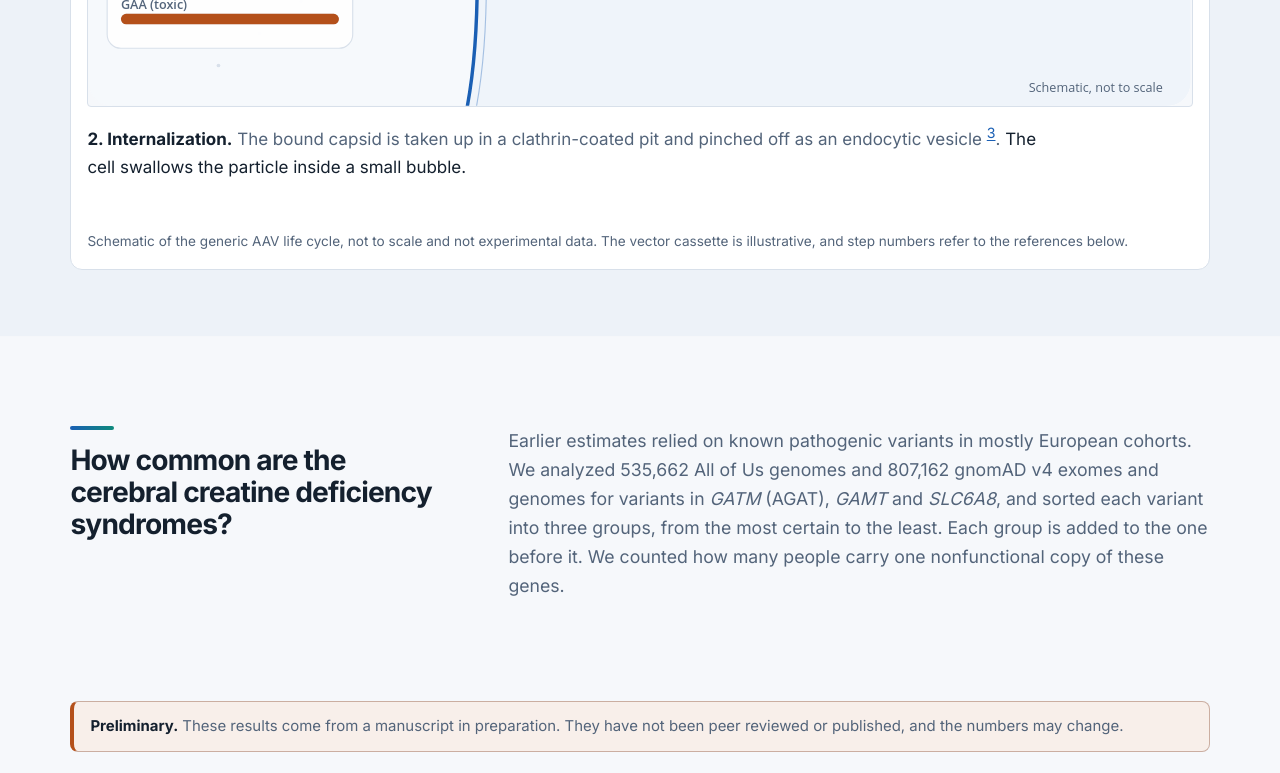
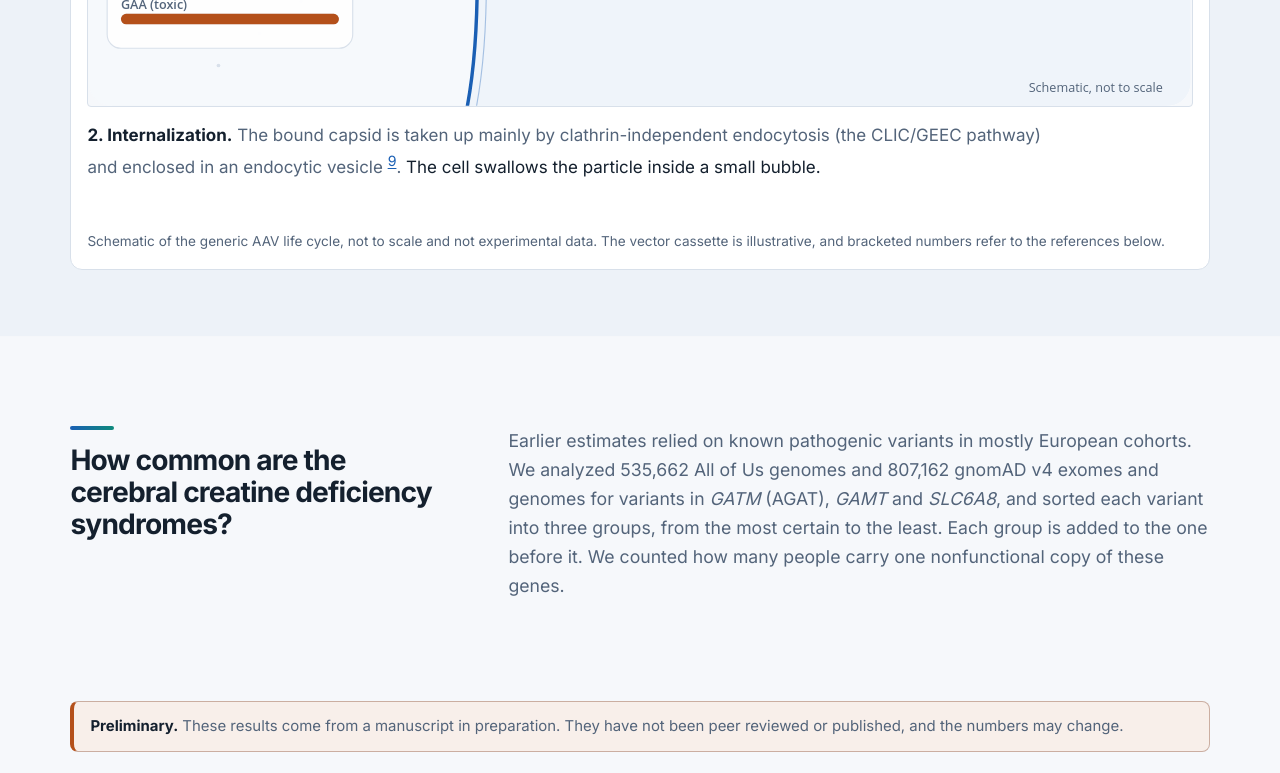
Before and after one commit to abogonie/abogonie.github.io, a plain HTML site: page index.html in a window 1280 px wide. Shown: the part 6120-6893 px from the top of the page. Drawn offline with Linux system fonts and the light colour scheme; animation ran at ten frames a second.

Commit message:
Correct AAV schematic claims and citations after fact check
- Endocytosis: mainly clathrin-independent (CLIC/GEEC) [9], replacing [3]
- Microtubule transport now cites Xiao & Samulski 2012 [10]
- VP1u exposure on acidification cites Kronenberg 2005 [11]; PLA2 role hedged
- Nuclear pore entry marked as the current model
- Khoja 2022 [8] used liver-directed AAV; say so in panel 8 and the intro
- Caption: bracketed numbers, not step numbers, refer to references

Co-Authored-By: Claude Opus 5.5 <noreply@anthropic.com>

```diff
--- a/aav.js
+++ b/aav.js
@@ -12,13 +12,13 @@
   var T_END = 29;
   var STAGES = [
     { n: "Binding", a: 0, b: 3, s: "Capsid attachment. AAV capsids (T = 1 icosahedra built from 60 VP subunits) attach to cell-surface glycans and to the essential AAV receptor AAVR (KIAA0319L) on the neuronal membrane [1,2].", l: "The viral shell docks on the neuron like a key finding its lock." },
-    { n: "Endocytosis", a: 3, b: 5.5, s: "Internalization. The bound capsid is taken up in a clathrin-coated pit and pinched off as an endocytic vesicle [3].", l: "The cell swallows the particle inside a small bubble." },
-    { n: "Transport", a: 5.5, b: 10, s: "Endosomal trafficking. The vesicle matures from early to late endosome as its pH falls, and moves along microtubules toward the nucleus [3].", l: "The bubble rides a cellular railway toward the control center." },
-    { n: "Escape", a: 10, b: 12, s: "Endosomal escape. Acidification exposes the VP1 unique region, whose phospholipase A2 domain supports release of the capsid into the cytosol [5].", l: "The shell slips out of its bubble before it can be broken down." },
-    { n: "Nuclear entry", a: 12, b: 16.5, s: "Nuclear entry. The capsid crosses the nuclear pore complex. Ubiquitinated capsids can instead be routed to the proteasome and lost [4].", l: "It has to reach the nucleus without being scrapped on the way." },
+    { n: "Endocytosis", a: 3, b: 5.5, s: "Internalization. The bound capsid is taken up mainly by clathrin-independent endocytosis (the CLIC/GEEC pathway) and enclosed in an endocytic vesicle [9].", l: "The cell swallows the particle inside a small bubble." },
+    { n: "Transport", a: 5.5, b: 10, s: "Endosomal trafficking. The vesicle matures from early to late endosome as its pH falls, and moves along microtubules toward the nucleus [3,10].", l: "The bubble rides a cellular railway toward the control center." },
+    { n: "Escape", a: 10, b: 12, s: "Endosomal escape. Acidification exposes the VP1 unique region [11], whose phospholipase A2 domain is required for infection and is thought to release the capsid into the cytosol [5].", l: "The shell slips out of its bubble before it can be broken down." },
+    { n: "Nuclear entry", a: 12, b: 16.5, s: "Nuclear entry. The capsid is thought to cross the nuclear pore complex. Ubiquitinated capsids can instead be routed to the proteasome and lost [4].", l: "It has to reach the nucleus without being scrapped on the way." },
     { n: "Uncoating", a: 16.5, b: 21, s: "Uncoating and second-strand synthesis. The capsid opens and releases a single-stranded genome flanked by inverted terminal repeats (ITRs). Second-strand synthesis, a rate-limiting step, converts it to a double-stranded episome [6].", l: "The delivered instructions are copied into a form the cell can read." },
     { n: "Transcription", a: 21, b: 24, s: "Transcription. A promoter drives the GAMT cDNA, followed by a polyadenylation signal. RNA polymerase II makes GAMT mRNA, which leaves the nucleus through nuclear pores.", l: "The cell makes working copies of the GAMT recipe." },
-    { n: "Creatine synthesis", a: 24, b: 29, s: "Translation and function. Ribosomes translate GAMT mRNA. GAMT methylates guanidinoacetate (GAA) using S-adenosylmethionine (SAM) to form creatine. AAV-mediated GAMT expression restored creatine and lowered GAA in a Gamt-deficient mouse model [8].", l: "Neurons start making the missing creatine, and the toxic GAA falls." }
+    { n: "Creatine synthesis", a: 24, b: 29, s: "Translation and function. Ribosomes translate GAMT mRNA. GAMT methylates guanidinoacetate (GAA) using S-adenosylmethionine (SAM) to form creatine. AAV-mediated GAMT expression restored creatine and lowered GAA in a Gamt-deficient mouse model. In that study GAMT was expressed in the liver, which supplied creatine to the brain [8].", l: "Neurons start making the missing creatine, and the toxic GAA falls." }
   ];
   var svgHost = document.getElementById("aavSvg"), chipsHost = document.getElementById("aavChips"), story = document.getElementById("aavStory"), playBtn = document.getElementById("aavPlay");
   var svg = el("svg", { width: "100%", height: "100%", preserveAspectRatio: "xMidYMid meet", viewBox: "0 0 960 540", role: "img", "aria-label": "Schematic of an AAV capsid binding a neuron, entering by endocytosis, trafficking to the nucleus, releasing a GAMT expression cassette, and producing GAMT enzyme that converts guanidinoacetate to creatine." }, svgHost);
--- a/index.html
+++ b/index.html
@@ -298,14 +298,14 @@
     <div class="sec-head rv">
       <p class="label">Gene delivery</p>
       <h2>How an AAV vector can restore GAMT in a neuron</h2>
-      <p>Adeno-associated virus (AAV) vectors are a leading platform for gene delivery [1], and AAV9 crosses the blood-brain barrier to transduce neurons in neonatal mice [7]. The schematic follows one capsid from the neuronal surface to a working GAMT enzyme. A viral shell with no viral genes carries a working copy of GAMT into the neuron so it can make its own creatine.</p>
+      <p>Adeno-associated virus (AAV) vectors are a leading platform for gene delivery [1], and AAV9 crosses the blood-brain barrier to transduce neurons in neonatal mice [7]. The schematic follows one capsid from the neuronal surface to a working GAMT enzyme, showing a neuron-targeted approach. Published work so far has restored brain creatine through liver-directed AAV [8].</p>
     </div>
     <figure class="aav rv" id="aav">
       <div class="aav-bar"><div class="aav-chips" id="aavChips" role="group" aria-label="Delivery steps"></div><button class="btn" id="aavPlay" type="button">Pause</button></div>
       <div class="aav-svg" id="aavSvg"></div>
       <div class="aav-meters" aria-hidden="true"><div><span>GAMT enzyme</span><i><b id="aavM0" style="background:#7a5af8"></b></i></div><div><span>Creatine</span><i><b id="aavM1" style="background:var(--accent)"></b></i></div><div><span>GAA (toxic)</span><i><b id="aavM2" style="background:var(--warn)"></b></i></div></div>
       <p class="aav-story" id="aavStory" aria-live="polite"></p>
-      <figcaption>Schematic of the generic AAV life cycle, not to scale and not experimental data. The vector cassette is illustrative, and step numbers refer to the references below.</figcaption>
+      <figcaption>Schematic of the generic AAV life cycle, not to scale and not experimental data. The vector cassette is illustrative, and bracketed numbers refer to the references below.</figcaption>
     </figure>
   </section>
 
@@ -388,6 +388,9 @@
       <li id="ref6">Ferrari FK, Samulski T, Shenk T, Samulski RJ. Second-strand synthesis is a rate-limiting step for efficient transduction by recombinant adeno-associated virus vectors. <i>J Virol</i> 1996;70:3227-3234. <a href="https://doi.org/10.1128/JVI.70.5.3227-3234.1996" target="_blank" rel="noopener">doi:10.1128/JVI.70.5.3227-3234.1996</a></li>
       <li id="ref7">Foust KD, Nurre E, Montgomery CL, et al. Intravascular AAV9 preferentially targets neonatal neurons and adult astrocytes. <i>Nat Biotechnol</i> 2009;27:59-65. <a href="https://doi.org/10.1038/nbt.1515" target="_blank" rel="noopener">doi:10.1038/nbt.1515</a></li>
       <li id="ref8">Khoja S, Lambert J, Nitzahn M, et al. Gene therapy for guanidinoacetate methyltransferase deficiency restores cerebral and myocardial creatine while resolving behavioral abnormalities. <i>Mol Ther Methods Clin Dev</i> 2022;25:278-296. <a href="https://doi.org/10.1016/j.omtm.2022.03.015" target="_blank" rel="noopener">doi:10.1016/j.omtm.2022.03.015</a></li>
+      <li id="ref9">Nonnenmacher M, Weber T. Adeno-associated virus 2 infection requires endocytosis through the CLIC/GEEC pathway. <i>Cell Host Microbe</i> 2011;10:563-576. <a href="https://doi.org/10.1016/j.chom.2011.10.014" target="_blank" rel="noopener">doi:10.1016/j.chom.2011.10.014</a></li>
+      <li id="ref10">Xiao PJ, Samulski RJ. Cytoplasmic trafficking, endosomal escape, and perinuclear accumulation of adeno-associated virus type 2 particles are facilitated by microtubule network. <i>J Virol</i> 2012;86:10462-10473. <a href="https://doi.org/10.1128/JVI.00935-12" target="_blank" rel="noopener">doi:10.1128/JVI.00935-12</a></li>
+      <li id="ref11">Kronenberg S, Böttcher B, von der Lieth CW, Bleker S, Kleinschmidt JA. A conformational change in the adeno-associated virus type 2 capsid leads to the exposure of hidden VP1 N termini. <i>J Virol</i> 2005;79:5296-5303. <a href="https://doi.org/10.1128/JVI.79.9.5296-5303.2005" target="_blank" rel="noopener">doi:10.1128/JVI.79.9.5296-5303.2005</a></li>
     </ol>
   </section>
 
@@ -410,7 +413,7 @@
 <script src="neuro.js?v=20261028e" defer></script>
 <script src="subnav.js?v=20261028e" defer></script>
 <script src="popgen.js?v=20261028e" defer></script>
-<script src="aav.js?v=20261028e" defer></script>
+<script src="aav.js?v=20261028f" defer></script>
 <script>
 (function () {
   var root = document.documentElement;
```
